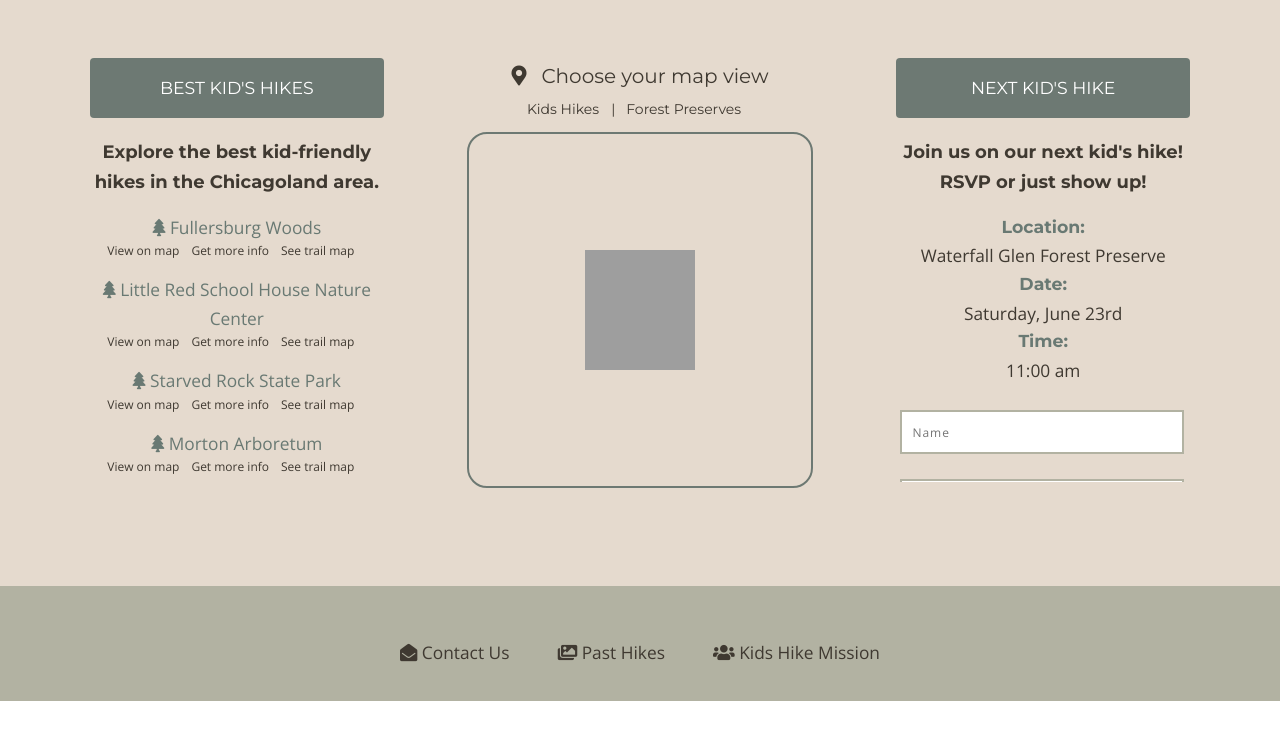
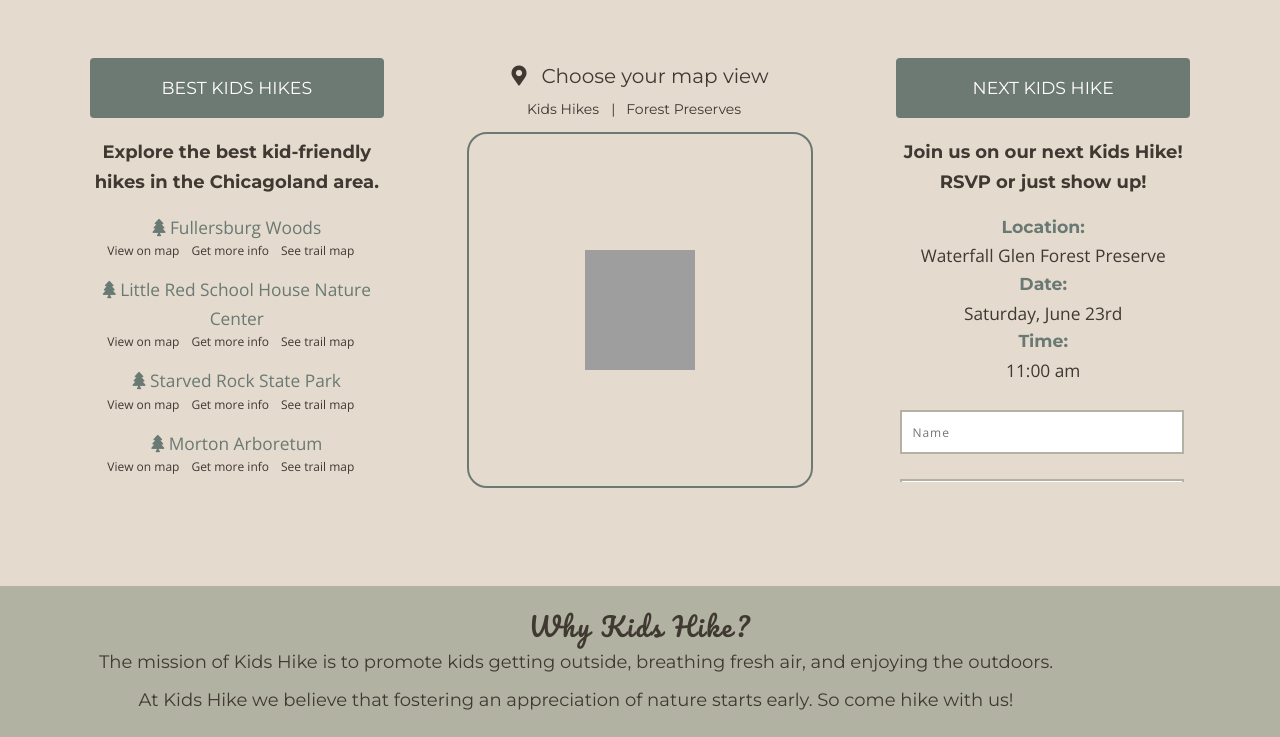
Before and after one commit to charlescollings/kidsHike, a website: page public/index.html in a window 1280 px wide. Shown: the part 127-864 px from the top of the page. Before the commit the page ends 828 px from the top, so only its background shows below. Drawn offline with nearby package versions, Linux system fonts and the light colour scheme; some packages are replaced by stand-ins of ours; grey boxes are pictures that could not be loaded.

Commit message:
final changes

```diff
--- a/public/css/main.css
+++ b/public/css/main.css
@@ -264,6 +264,16 @@
 	text-align: center;
 }
 
+#footer .logo {
+	color: #3f3931;
+	font-family: "Pacifico", cursive;
+	font-size: 1.5em;
+	letter-spacing: 2px;
+	padding: 15px 0px 0px 0px;
+	text-decoration: none;
+	text-align: center;
+}
+
 .sub-header {
 	color: #3f3931;
 	font-family: "Montserrat", sans-serif;
@@ -289,7 +299,7 @@
 
 /* Footer */
 #footer {
-	padding: 3em 0 2em 0;
+	padding: .25em 0 2em 0;
 	text-align: center;
 	color: #3f3931;
 	background-color: #b2b2a2;
--- a/public/index.html
+++ b/public/index.html
@@ -7,41 +7,23 @@
 		<link rel="stylesheet" href="/css/main.css" />
 		<link href="https://fonts.googleapis.com/css?family=Montserrat" rel="stylesheet">
 		<link rel="stylesheet" href="https://use.fontawesome.com/releases/v5.0.13/css/all.css" integrity="sha384-DNOHZ68U8hZfKXOrtjWvjxusGo9WQnrNx2sqG0tfsghAvtVlRW3tvkXWZh58N9jp" crossorigin="anonymous">
-
-
 	</head>
 	<body>
-
 		<!-- Header -->
 		<header id="header">
 			<div class="logo">Kids Hike</div>
 			<div class="sub-header">The best hikes for kids and families in the Chicagoland area</div>
 		</header>
-		<!-- Top Kids Hikes Section -->
+		<!-- Best Kids Hikes Section -->
 			<section id="three" class="wrapper">
 				<div class="inner flex flex-3">
 					<div class="flex-item box">
 						<div class="content">
 							<ul class="actions">
-								<div class="subsets">Best Kid's Hikes</div>
+								<div class="subsets">Best Kids Hikes</div>
 							</ul>
 							<p class="subset-text">Explore the best kid-friendly hikes in the Chicagoland area.</p>
-
-							   <div class="hike-info" id="hikes-text">
-
-						     <!--  <span class="icon fas fa-tree"></span>&nbsp; Waterfall Glen Forest Preserve
-									<div class="trail-sub-text"><a href="#">View on map</a>
-										<a target="_blank" href="http://www.dupageforest.org/places-to-go/forest-preserves/waterfall-glen">Get more info</a>
-										<a target="_blank" href="https://www.dupageforest.org/hubfs/Places-to-Go/Documents/Forest-Preserves/Waterfall-Glen-Trails-Guide-2017.pdf?t=1527873634916">See trail</a><br>
-								</div>
-								<span class="icon fas fa-tree"></span>&nbsp; Waterfall Glen Forest Preserve
-								<div class="trail-sub-text"><a href="#">View on map</a>
-									<a target="_blank" href="">Get more info</a>
-										<a target="_blank" href="">See trail</a><br>
-										</div>-->
-
-						</div>
-
+							<div class="hike-info" id="hikes-text"></div>
 						</div>
 					</div>
 
@@ -54,21 +36,20 @@
 							</ul>
 						</div>
 						<section id="map">Map</section>
-
+					</div>
 
 					<!-- Sign Up For A Group Hike -->
-					</div>
 					<div class="flex-item box">
 						<div class="content">
 							<ul class="actions">
-								<div class="subsets">Next Kid's Hike</a>
+								<div class="subsets">Next Kids Hike</a>
 							</ul>
-							<p class="subset-text">Join us on our next kid's hike! <br> RSVP or just show up!</p>
+							<p class="subset-text">Join us on our next Kids Hike! <br> RSVP or just show up!</p>
 							<p class="smaller-text">Location:</p><div class="dates">Waterfall Glen Forest Preserve</div>
 							<p class="smaller-text">Date:</p><div class="dates">Saturday, June 23rd</div>
 							<p class="smaller-text">Time:</p><div class="dates">11:00 am</div>
+						</div>
 
-						</div>
                         <!-- RSVP Form -->
 						<section id="contact-form">
 							<div class="container-form">
@@ -86,18 +67,12 @@
 
 		<!-- Footer -->
 			<footer id="footer">
-				<div class="inner">
-					<ul class="actions">
-						<span class="fas fa-envelope-open"></span><a href="#"></a> Contact Us  </a> &emsp; &emsp;
-						<span class="fas fa-images"></span><a href="#"></a> Past Hikes</a> &emsp; &emsp;
-						<span class="fas fa-users"></span><a href="#"></a> Kids Hike Mission</a>
-					</ul>
-				</div>
+				<div class="logo">Why Kids Hike?</div>
+				<div class="sub-header">The mission of Kids Hike is to promote kids getting outside, breathing fresh air, and enjoying the outdoors.</div>
+				<div class="sub-header">At Kids Hike we believe that fostering an appreciation of nature starts early. So come hike with us!</div>
 			</footer>
 
-
         <!-- Scripts -->
-
 			<script src="https://code.jquery.com/jquery-3.3.1.min.js"
 			  integrity="sha256-FgpCb/KJQlLNfOu91ta32o/NMZxltwRo8QtmkMRdAu8="
               crossorigin="anonymous">
@@ -106,9 +81,5 @@
 			<script async defer
                 src="https://maps.googleapis.com/maps/api/js?key=AIzaSyBlJyxmuoUkTYqiOo5Kqf68m1oESPjssTk&callback=initMap">
             </script>
-    <!--	<script async defer
-                src="https://maps.googleapis.com/maps/api/js?key=AIzaSyBlJyxmuoUkTYqiOo5Kqf68m1oESPjssTk&callback=renderForestPresMap">
-            </script> -->
-
 	</body>
 </html>
--- a/public/js/main.js
+++ b/public/js/main.js
@@ -7,7 +7,13 @@
     ['Morton Arboretum', 41.8163563, -88.0691635, "http://www.mortonarb.org/ ", "http://www.mortonarb.org/files/16MRK_HikingMap_112116_OPTIM.pdf"],
     ['Shabbona State Park', 41.759148, -88.8699532, "https://shabbonalake.com/ ", "http://shabbonalake.com/"],
     ['Maple Grove', 41.7946368, -88.02769380000001, "http://www.dupageforest.org/places-to-go/forest-preserves/maple-grove ", "https://cdn2.hubspot.net/hubfs/2920355/Places-to-Go/Documents/Forest-Preserves/Maple-Grove-Trails-Guide-2017.pdf?t=1528217538568"],
-    ['Waterfall Glen Forest Preserve', 41.7505384, -87.9758569, "http://www.dupageforest.org/places-to-go/forest-preserves/waterfall-glen ", "https://www.dupageforest.org/hubfs/Places-to-Go/Documents/Forest-Preserves/Waterfall-Glen-Trails-Guide-2017.pdf?t=1527873634916"]
+    ['Waterfall Glen Forest Preserve', 41.7505384, -87.9758569, "http://www.dupageforest.org/places-to-go/forest-preserves/waterfall-glen ", "https://www.dupageforest.org/hubfs/Places-to-Go/Documents/Forest-Preserves/Waterfall-Glen-Trails-Guide-2017.pdf?t=1527873634916"],
+    ['Mary Mix McDonald Woods', 42.1524212, -87.77867090000001, "https://www.chicagobotanic.org/gardens/mcdonaldwoods ", "https://www.chicagobotanic.org/walk/tours#tours/map/13"],
+    ['Harms Woods', 42.0672578, -87.77150110000002, "http://fpdcc.com/harms-woods/ ", "https://map.fpdcc.com/#/?search=harms"],
+    ['Crabtree Nature Center', 42.1103167, -88.16070439999999, "http://fpdcc.com/nature-centers/crabtree-nature-center/ ", "http://fpdcc.com/downloads/maps/nature-centers/english/FPCC-Crabtree-Nature-Center-Map-4-17.pdf"],
+    ['Ryerson Woods', 42.18163, -87.91497809999998, "https://www.lcfpd.org/ryerson/ ", "https://maps.lakecountyil.gov/trailmap/?&extent=-9787719.5845%2C5185043.3545%2C-9784767.2043%2C5189811.1142%2C102100"],
+    ['Busse Woods', 42.0338661, -88.02348689999997, "http://fpdcc.com/busse-woods/ ", "http://fpdcc.com/downloads/maps/trails/english/FPCC-Busse-Trail-Map-9-16.pdf"],
+
 ];
 
 function pageLoad() {
@@ -44,6 +50,7 @@
             var map = new google.maps.Map(
                 document.getElementById('map'), {zoom: 8, center: centerSpot});
 
+            // this code makes the markers customizable, is used with the "icon: image" in the marker
                 // var image = {
                 //     url: 'https://developers.google.com/maps/documentation/javascript/examples/full/images/beachflag.png',
                 //     // This marker is 20 pixels wide by 32 pixels high.
@@ -77,7 +84,6 @@
     var infowindow = new google.maps.InfoWindow();
     var marker, i
 
-    // The location to center map
     var centerSpot = {lat: locations[3][1], lng: locations[3][2]};
 
     var map = new google.maps.Map(
@@ -99,10 +105,9 @@
   }
 
 
-
+// this is a different api that could be used
 //function showMap() {
 //
-//	// Querying the bandsintown api for the selected artist, the ?app_id parameter is required, but can equal anything
 //	var queryURL = "https://www.hikingproject.com/data/get-trails?lat=40.0274&lon=-105.2519&maxDistance=10&key=200280920-62ec1f09ac521aa8e117ab800e4cda97";
 //	$.ajax({
 //	  url: queryURL,
@@ -162,7 +167,7 @@
     };
   // show message that hiker has successfully RSVP'd
 
-  function renderHikerList(hikerData) {
-      console.log(hikerData);
-      $("#hikerDisplay").append(hikerData[0]);
-    };
+  // function renderHikerList(hikerData) {
+  //     console.log(hikerData);
+  //     $("#hikerDisplay").append(hikerData[0]);
+  //   };
--- a/routes/api-routes.js
+++ b/routes/api-routes.js
@@ -5,13 +5,13 @@
 // =============================================================
 module.exports = function(app) {
 
+  // GET route to get data from data file
   app.get("/api/locations/preserves", function(req, res) {
     let preserves = require("../data/data.json")
     res.json(preserves);
   });
 
   // GET route for getting all of the posts
-  // Add sequelize code to get all books and return them as JSON
   app.get("/api/hikers", function(req, res) {
     db.Hiker.findAll({})
         .then(function(results) {
@@ -20,7 +20,7 @@
         });
     });
 
-  // POST route for saving a new burger
+  // POST route for saving a new hiker
   app.post("/api/hikers", function(req, res) {
     db.Hiker.create(req.body).then(function(dbHiker) {
       res.json(dbHiker);
--- a/server.js
+++ b/server.js
@@ -24,7 +24,6 @@
 require("./routes/api-routes")(app);
 require("./routes/html-routes")(app);
 
-
 // Syncing our sequelize models and then starting our Express app
 // =============================================================
 db.sequelize.sync({ }).then(function() {
```
Also changed, not shown: routes/html-routes.js (+6 -1 lines). Lines whose indentation alone changed are shown as unchanged.
